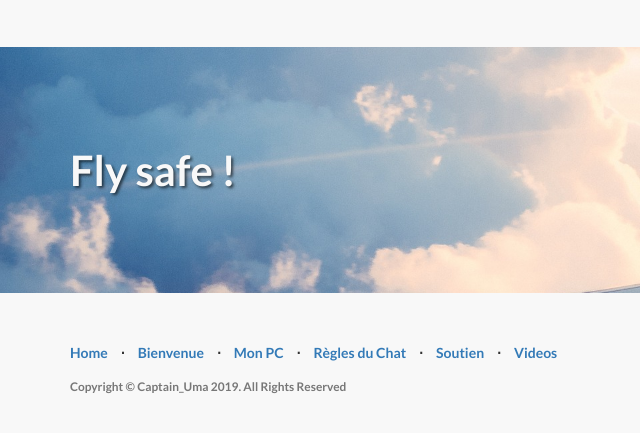
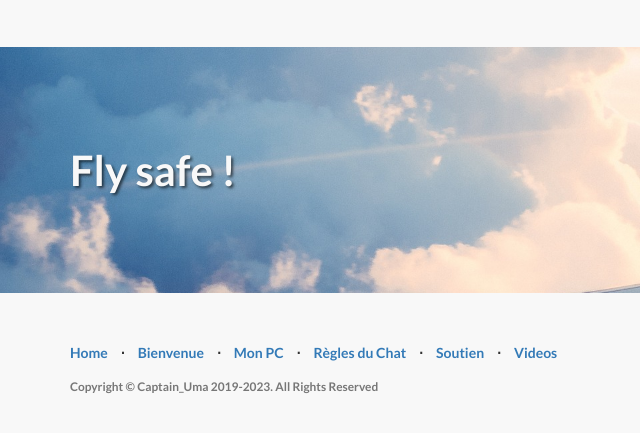
Before and after one commit to CaptainUma/captainuma.github.io, a plain HTML site: page index.html in a window 1280 px wide. Shown: the part 3564-3997 px from the top of the page, 0-640 px from the left. Drawn offline with Linux system fonts and the light colour scheme.

Commit message:
Add files via upload

```diff
--- a/index.html
+++ b/index.html
@@ -328,7 +328,7 @@ Merci beaucoup !<br>
                             <a href="#video">Videos</a>
                         </li>
                     </ul>
-                    <p class="copyright text-muted small">Copyright &copy; Captain_Uma 2019. All Rights Reserved</p>
+                    <p class="copyright text-muted small">Copyright &copy; Captain_Uma 2019-2023. All Rights Reserved</p>
                 </div>
             </div>
         </div>
```
Also changed, not shown: indexEN.html (+1 -1 lines).
